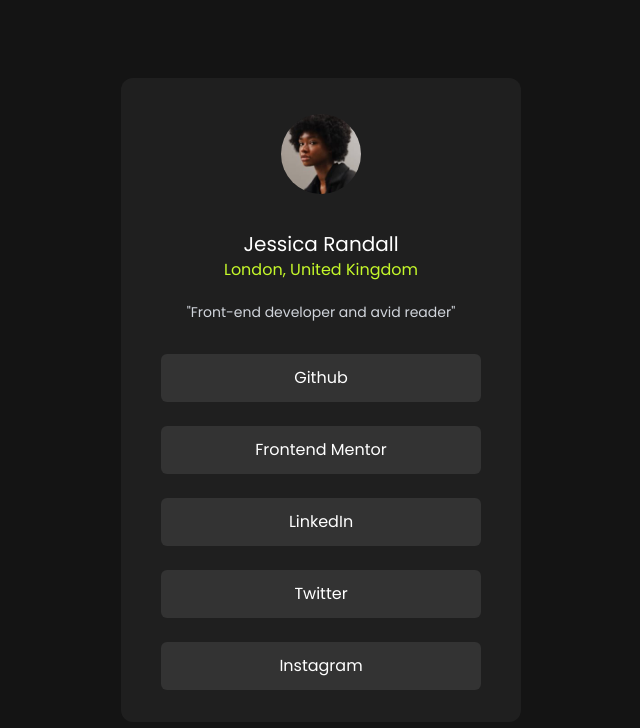
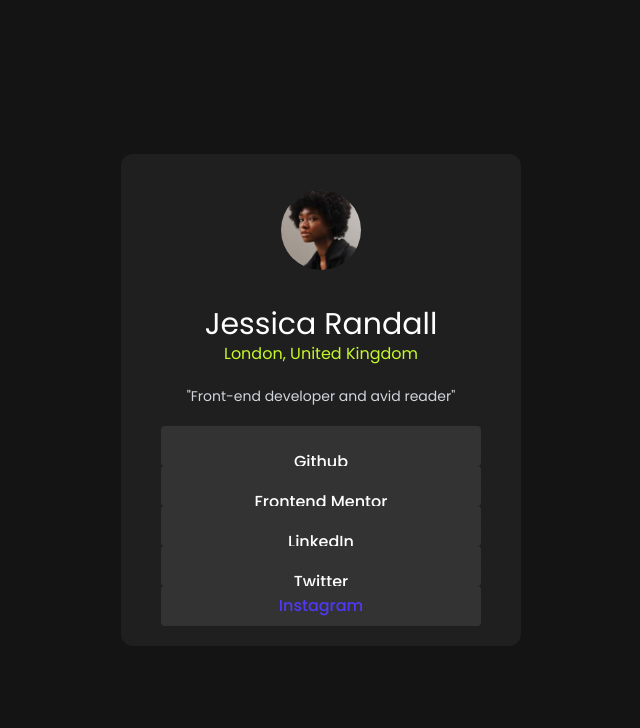
Before and after one commit to Great-kiola/Tailwind-practice, a React (Vite) app in the folder tailwind-frontend/: page / in a window 1280 px wide. Shown: the top 728 px of the page, without its empty margins (319-959 px from the left). Built offline with nearby package versions, Linux system fonts and the light colour scheme.

Commit message:
feat: update SocialLinks component with improved layout and button styles

```diff
--- a/tailwind-frontend/src/components/SocialLinks.jsx
+++ b/tailwind-frontend/src/components/SocialLinks.jsx
@@ -9,18 +9,40 @@
         <div className='grid place-items-center w-full'>
 
           <img src={jessica} alt="" className='rounded-full w-20 my-9' />
-          <h1 className='text-xl text-WhiteLinks'>Jessica Randall</h1>
+          <h1 className='text-3xl text-WhiteLinks'>Jessica Randall</h1>
           <p className='text-greenLinks'>London, United Kingdom</p>
 
           <p className='text-gray-300 my-5 text-sm'>"Front-end developer and avid reader"</p>
 
 
           <div className='grid place-content-center mb-5'>
-            <a href="#" target='_blank' className='links '>Github</a>
-            <a href="#" target='_blank' className='links'>Frontend Mentor</a>
-            <a href="#" target='_blank' className='links'>LinkedIn</a>
-            <a href="#" target='_blank' className='links'>Twitter</a>
-            <a href="#" target='_blank' className='links'>Instagram</a>
+
+
+            <button class="relative overflow-hidden font-medium transition-all bg-Grey-700 rounded group h-10">
+              <span class="buttonSpan"></span>
+              <a href="https://x.com" target='_blank' className='links'>Github</a>
+            </button>
+
+            <button class="relative overflow-hidden font-medium transition-all bg-Grey-700 rounded group h-10">
+              <span class="buttonSpan"></span>
+              <a href="https://x.com" target='_blank' className='links'>Frontend Mentor</a>
+            </button>
+
+            <button class="relative overflow-hidden font-medium transition-all bg-Grey-700 rounded group h-10">
+              <span class="buttonSpan"></span>
+              <a href="https://x.com" target='_blank' className='links'>LinkedIn</a>
+            </button>
+
+            <button class="relative overflow-hidden font-medium transition-all bg-Grey-700 rounded group h-10">
+              <span class="buttonSpan"></span>
+              <a href="https://x.com" target='_blank' className='links'>Twitter</a>
+            </button>
+
+            <button class="relative overflow-hidden font-medium transition-all bg-Grey-700 rounded group h-10">
+              <span class="buttonSpan"></span>
+              <a href="https://x.com" target='_blank' className="relative w-full text-left text-indigo-600 transition-colors duration-300 ease-in-out group-hover:text-white">Instagram</a>
+            </button>
+
           </div>
 
 
--- a/tailwind-frontend/src/index.css
+++ b/tailwind-frontend/src/index.css
@@ -88,5 +88,8 @@
 
 .links{
   @apply text-white bg-Grey-700 grid place-content-center rounded-md py-3 my-3 w-80 hover:bg-greenLinks hover:text-black transition-all
+}
 
+.buttonSpan {
+  @app
 }
```
